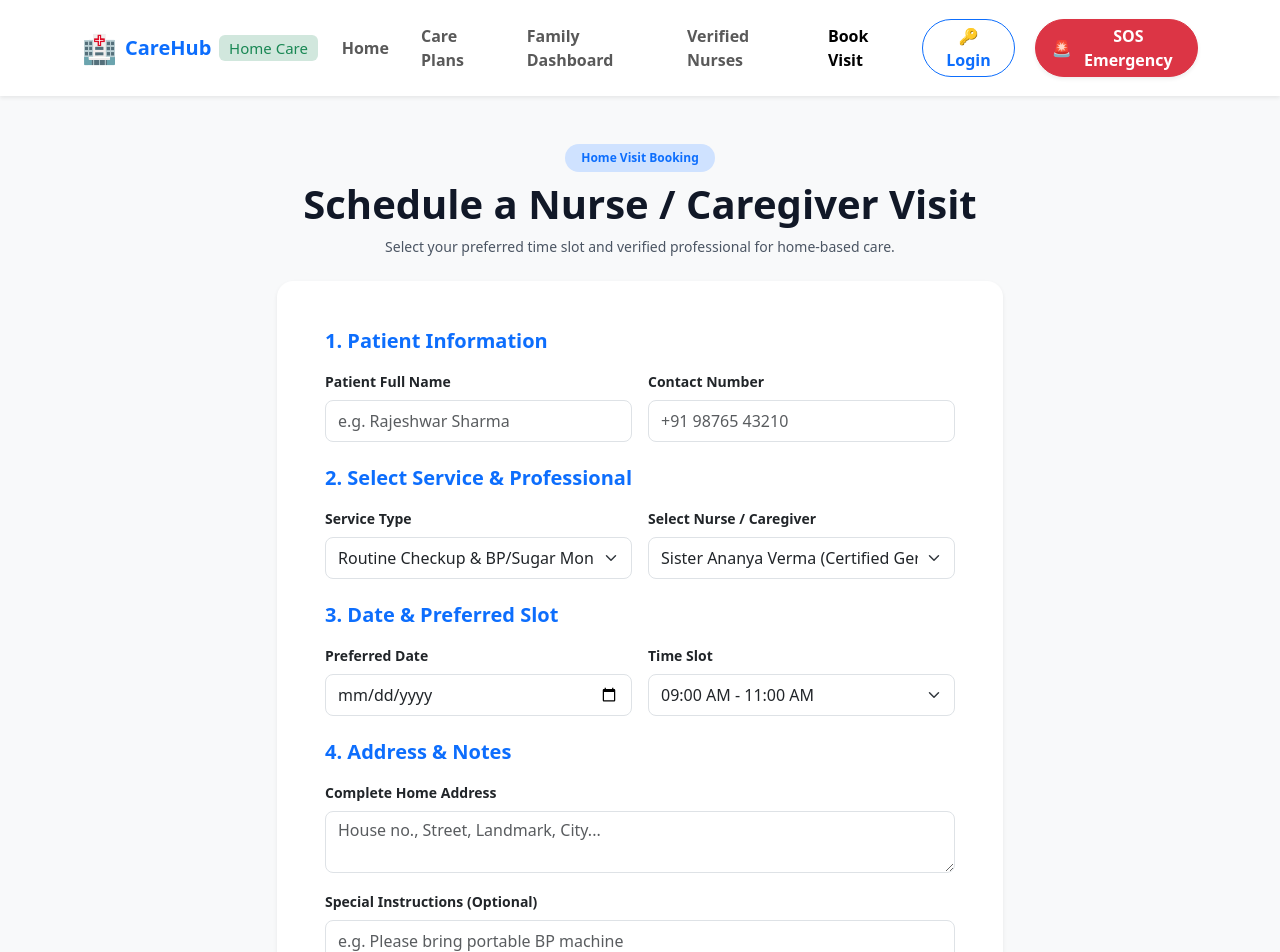
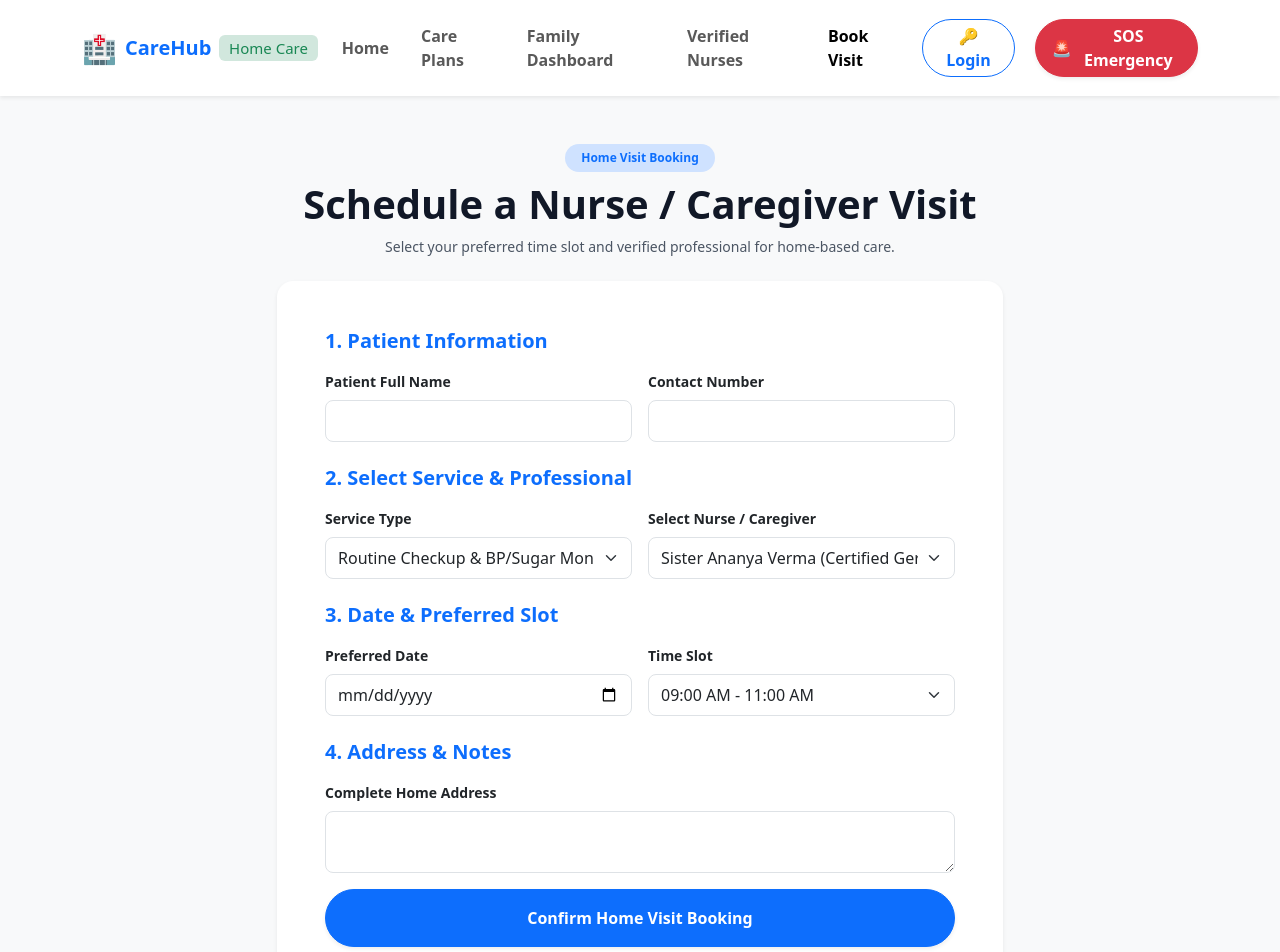
Before and after one commit to vpooja363/subscription-home-care-platform, a React (Vite) app: page /booking in a window 1280 px wide. Shown: the top 952 px of the page. Built offline with nearby package versions, Linux system fonts and the light colour scheme; sample sign-in values are in the browser's storage.

Commit message:
Update Booking.jsx

```diff
--- a/src/pages/Booking.jsx
+++ b/src/pages/Booking.jsx
@@ -1,8 +1,18 @@
-import React, { useState } from "react";
+import React, { useState, useEffect } from "react";
+import { useNavigate } from "react-router-dom";
 import caregiversData from "../data/caregivers";
 
 function Booking() {
-  // Form state for appointment booking
+  const navigate = useNavigate();
+
+  // Page load hote hi check karega ki login hai ya nahi
+  useEffect(() => {
+    const isLoggedIn = localStorage.getItem("isLoggedIn");
+    if (!isLoggedIn) {
+      navigate("/login"); // Bina login wapas bhej dega
+    }
+  }, [navigate]);
+
   const [formData, setFormData] = useState({
     patientName: "",
     phone: "",
@@ -14,41 +24,34 @@ function Booking() {
     notes: "",
   });
 
-  // Booking status state
   const [isSubmitted, setIsSubmitted] = useState(false);
 
-  // Handle input changes
   const handleChange = (e) => {
     setFormData({ ...formData, [e.target.name]: e.target.value });
   };
 
-  // Handle form submission
   const handleSubmit = (e) => {
     e.preventDefault();
 
-    // 1. Nayi booking object banayein aur ek unique ID add karein
+    // Jis user ne login kiya hai, uski email nikal rahe hain
+    const currentUserEmail = localStorage.getItem("userEmail");
+
     const newBooking = {
       ...formData,
-      id: Date.now()
+      id: Date.now(),
+      userEmail: currentUserEmail // Booking ke sath user ki email save kar di
     };
 
-    // 2. LocalStorage se purani bookings nikalein (Agar pehli booking hai toh khali array [] aayega)
     const existingBookings = JSON.parse(localStorage.getItem("bookings")) || [];
-
-    // 3. Purani list mein nayi booking add karein
     existingBookings.push(newBooking);
-
-    // 4. Update ki hui list wapas LocalStorage mein save karein
     localStorage.setItem("bookings", JSON.stringify(existingBookings));
 
-    // 5. Success screen dikhayein
     setIsSubmitted(true);
   };
 
   return (
     <div className="booking-page py-5 bg-light min-vh-100">
       <div className="container" style={{ maxWidth: "750px" }}>
-        {/* Page Header */}
         <div className="text-center mb-4">
           <span className="badge bg-primary-subtle text-primary px-3 py-2 rounded-pill fw-semibold mb-2">
             Home Visit Booking
@@ -59,103 +62,51 @@ function Booking() {
           </p>
         </div>
 
-        {/* Booking Form Card */}
         <div className="card shadow-sm border-0 rounded-4 p-4 p-md-5 bg-white">
           {!isSubmitted ? (
             <form onSubmit={handleSubmit}>
-              {/* Patient Details Section */}
               <h5 className="fw-bold mb-3 text-primary">1. Patient Information</h5>
               <div className="row g-3 mb-4">
                 <div className="col-md-6">
                   <label className="form-label fw-semibold small">Patient Full Name</label>
-                  <input
-                    type="text"
-                    name="patientName"
-                    className="form-control rounded-3 py-2"
-                    placeholder="e.g. Rajeshwar Sharma"
-                    value={formData.patientName}
-                    onChange={handleChange}
-                    required
-                  />
+                  <input type="text" name="patientName" className="form-control rounded-3 py-2" value={formData.patientName} onChange={handleChange} required />
                 </div>
                 <div className="col-md-6">
                   <label className="form-label fw-semibold small">Contact Number</label>
-                  <input
-                    type="tel"
-                    name="phone"
-                    className="form-control rounded-3 py-2"
-                    placeholder="+91 98765 43210"
-                    value={formData.phone}
-                    onChange={handleChange}
-                    required
-                  />
+                  <input type="tel" name="phone" className="form-control rounded-3 py-2" value={formData.phone} onChange={handleChange} required />
                 </div>
               </div>
 
-              {/* Service & Caregiver Selection Section */}
               <h5 className="fw-bold mb-3 text-primary">2. Select Service & Professional</h5>
               <div className="row g-3 mb-4">
                 <div className="col-md-6">
                   <label className="form-label fw-semibold small">Service Type</label>
-                  <select
-                    name="serviceType"
-                    className="form-select rounded-3 py-2"
-                    value={formData.serviceType}
-                    onChange={handleChange}
-                  >
-                    <option value="Routine Checkup & BP/Sugar Monitoring">
-                      Routine Checkup & BP/Sugar Monitoring
-                    </option>
-                    <option value="Post-Surgery Wound Dressing">
-                      Post-Surgery Wound Dressing
-                    </option>
-                    <option value="Physiotherapy Session">
-                      Physiotherapy Session
-                    </option>
-                    <option value="24/7 Nursing Supervision">
-                      24/7 Nursing Supervision
-                    </option>
+                  <select name="serviceType" className="form-select rounded-3 py-2" value={formData.serviceType} onChange={handleChange}>
+                    <option value="Routine Checkup & BP/Sugar Monitoring">Routine Checkup & BP/Sugar Monitoring</option>
+                    <option value="Post-Surgery Wound Dressing">Post-Surgery Wound Dressing</option>
+                    <option value="Physiotherapy Session">Physiotherapy Session</option>
+                    <option value="24/7 Nursing Supervision">24/7 Nursing Supervision</option>
                   </select>
                 </div>
                 <div className="col-md-6">
                   <label className="form-label fw-semibold small">Select Nurse / Caregiver</label>
-                  <select
-                    name="caregiverId"
-                    className="form-select rounded-3 py-2"
-                    value={formData.caregiverId}
-                    onChange={handleChange}
-                  >
+                  <select name="caregiverId" className="form-select rounded-3 py-2" value={formData.caregiverId} onChange={handleChange}>
                     {caregiversData.map((nurse) => (
-                      <option key={nurse.id} value={nurse.id}>
-                        {nurse.name} ({nurse.role})
-                      </option>
+                      <option key={nurse.id} value={nurse.id}>{nurse.name} ({nurse.role})</option>
                     ))}
                   </select>
                 </div>
               </div>
 
-              {/* Date & Time Slot Section */}
               <h5 className="fw-bold mb-3 text-primary">3. Date & Preferred Slot</h5>
               <div className="row g-3 mb-4">
                 <div className="col-md-6">
                   <label className="form-label fw-semibold small">Preferred Date</label>
-                  <input
-                    type="date"
-                    name="date"
-                    className="form-control rounded-3 py-2"
-                    value={formData.date}
-                    onChange={handleChange}
-                    required
-                  />
+                  <input type="date" name="date" className="form-control rounded-3 py-2" value={formData.date} onChange={handleChange} required />
                 </div>
                 <div className="col-md-6">
                   <label className="form-label fw-semibold small">Time Slot</label>
-                  <select
-                    name="timeSlot"
-                    className="form-select rounded-3 py-2"
-                    value={formData.timeSlot}
-                    onChange={handleChange}
-                  >
+                  <select name="timeSlot" className="form-select rounded-3 py-2" value={formData.timeSlot} onChange={handleChange}>
                     <option value="09:00 AM - 11:00 AM">09:00 AM - 11:00 AM</option>
                     <option value="11:30 AM - 01:30 PM">11:30 AM - 01:30 PM</option>
                     <option value="03:00 PM - 05:00 PM">03:00 PM - 05:00 PM</option>
@@ -164,77 +115,24 @@ function Booking() {
                 </div>
               </div>
 
-              {/* Home Address & Special Instructions */}
               <h5 className="fw-bold mb-3 text-primary">4. Address & Notes</h5>
               <div className="mb-3">
                 <label className="form-label fw-semibold small">Complete Home Address</label>
-                <textarea
-                  name="address"
-                  className="form-control rounded-3"
-                  rows="2"
-                  placeholder="House no., Street, Landmark, City..."
-                  value={formData.address}
-                  onChange={handleChange}
-                  required
-                ></textarea>
-              </div>
-              <div className="mb-4">
-                <label className="form-label fw-semibold small">
-                  Special Instructions (Optional)
-                </label>
-                <input
-                  type="text"
-                  name="notes"
-                  className="form-control rounded-3 py-2"
-                  placeholder="e.g. Please bring portable BP machine"
-                  value={formData.notes}
-                  onChange={handleChange}
-                />
+                <textarea name="address" className="form-control rounded-3" rows="2" value={formData.address} onChange={handleChange} required></textarea>
               </div>
 
-              {/* Submit Button */}
-              <button
-                type="submit"
-                className="btn btn-primary w-100 rounded-pill py-3 fw-bold shadow-sm"
-              >
+              <button type="submit" className="btn btn-primary w-100 rounded-pill py-3 fw-bold shadow-sm">
                 Confirm Home Visit Booking
               </button>
             </form>
           ) : (
-            /* Booking Confirmation View */
             <div className="text-center py-4">
               <div className="display-1 text-success mb-3">✅</div>
               <h3 className="fw-bold mb-2">Booking Confirmed!</h3>
-              <p className="text-muted mb-4">
-                Your home care visit has been successfully scheduled. Our care manager will call
-                you within 15 minutes to confirm nurse dispatch details.
-              </p>
-
-              <div className="card bg-light border-0 rounded-3 p-3 text-start mb-4 mx-auto" style={{ maxWidth: "450px" }}>
-                <p className="small mb-1">
-                  <strong>Patient:</strong> {formData.patientName} ({formData.phone})
-                </p>
-                <p className="small mb-1">
-                  <strong>Service:</strong> {formData.serviceType}
-                </p>
-                <p className="small mb-1">
-                  <strong>Date & Time:</strong> {formData.date} | {formData.timeSlot}
-                </p>
-                <p className="small mb-0">
-                  <strong>Address:</strong> {formData.address}
-                </p>
-              </div>
-
+              <p className="text-muted mb-4">Your home care visit has been successfully scheduled.</p>
               <div className="d-flex justify-content-center gap-3">
-                <button
-                  className="btn btn-outline-primary rounded-pill px-4 fw-semibold"
-                  onClick={() => setIsSubmitted(false)}
-                >
-                  Book Another Visit
-                </button>
-                <a href="/dashboard" className="btn btn-primary rounded-pill px-4 fw-semibold">
-                  Go to Dashboard
-                </a>
+                <button className="btn btn-outline-primary rounded-pill px-4 fw-semibold" onClick={() => setIsSubmitted(false)}>Book Another</button>
+                <a href="/dashboard" className="btn btn-primary rounded-pill px-4 fw-semibold">Go to Dashboard</a>
               </div>
             </div>
           )}
```
